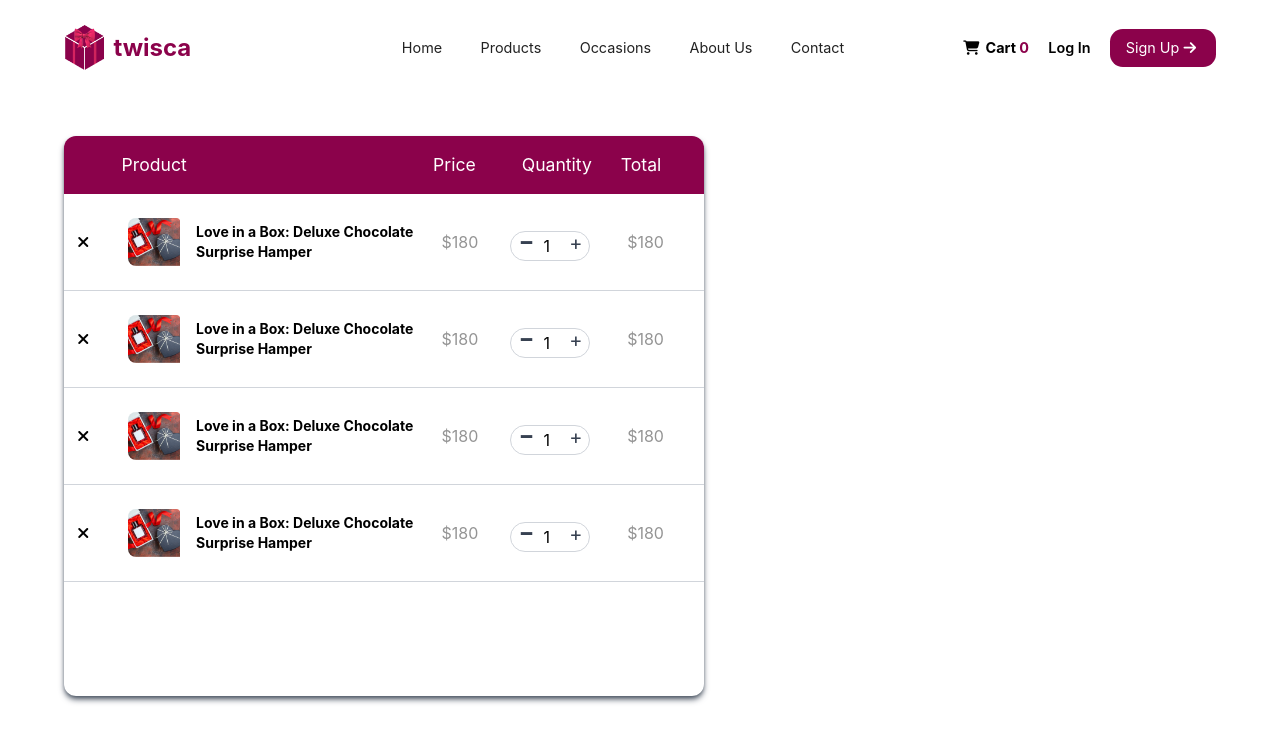
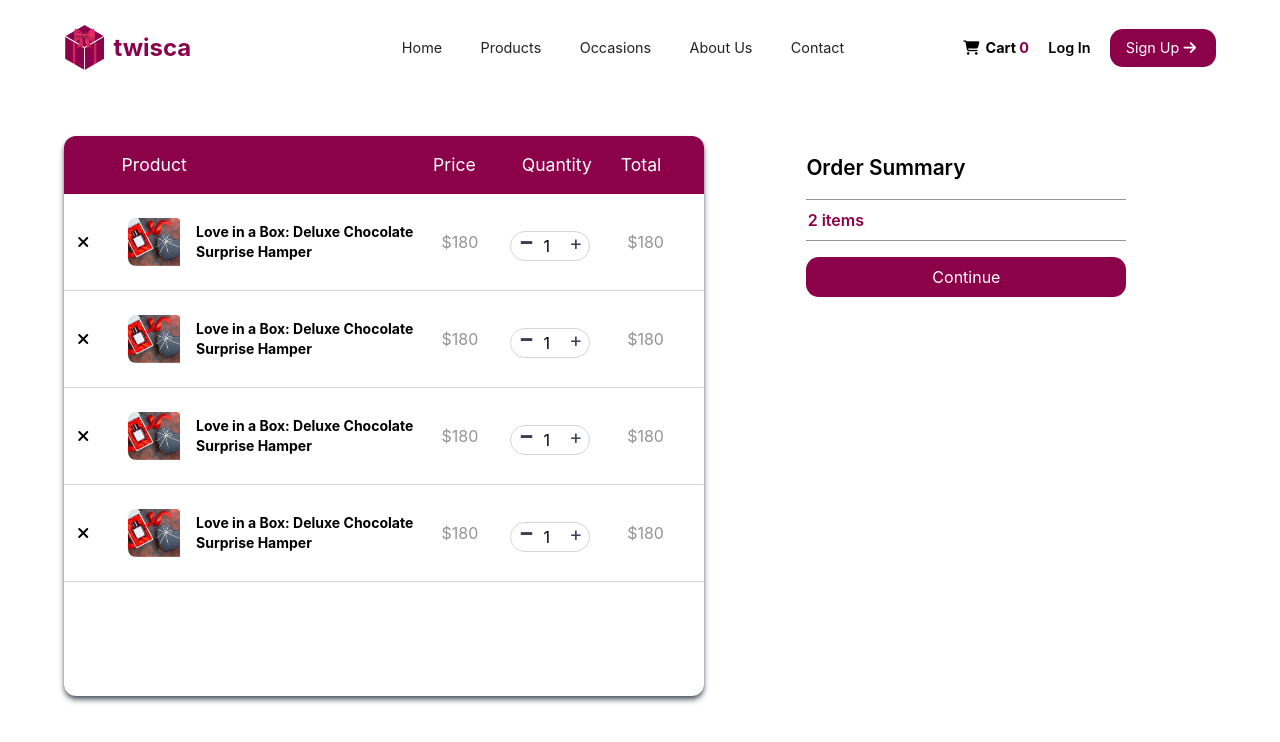
Before and after one commit to SheharyarXD/twisca, a React (Create React App) app in the folder my-app/: page /cart in a window 1280 px wide. Shown: the top 742 px of the page. Built offline with nearby package versions, Linux system fonts and the light colour scheme.

Commit message:
In progress

```diff
--- a/my-app/src/components/cart.js
+++ b/my-app/src/components/cart.js
@@ -1,6 +1,7 @@
 import React from "react";
 import Header from "./header";
 import CartList from "./cartList";
+import OrderSummary from "./orderSummary";
 const Cart=()=>{
     return(
         <>
@@ -29,7 +30,9 @@ const Cart=()=>{
             </div>
             </div>
             {/* right section */}
-            <div className="w-[40vw]"></div>
+            <div className="w-[40vw] pr-[12vw] pl-[3vw] flex h-[65vh]">
+            <OrderSummary/>
+            </div>
         </div>
         </div>
         </>
--- /dev/null
+++ b/my-app/src/components/orderSummary.js
@@ -0,0 +1,13 @@
+import React from "react";
+const OrderSummary=()=>{
+    return(
+        <div className="flex flex-col w-full">
+            <div className="font-semibold py-[2vh] text-[1.3rem]">Order Summary</div>
+            <div className="text-[#8B024B] px-[0.1vw] py-[1vh] font-semibold border-y border-[#949494]">2 items</div>
+            <div></div>
+            <div></div>
+            <div> <button className="bg-[#8B024B] text-white px-4 py-2 rounded-[1vw] mt-[2vh] w-full" >Continue</button></div>
+        </div>
+    );
+}
+export default OrderSummary;
```
